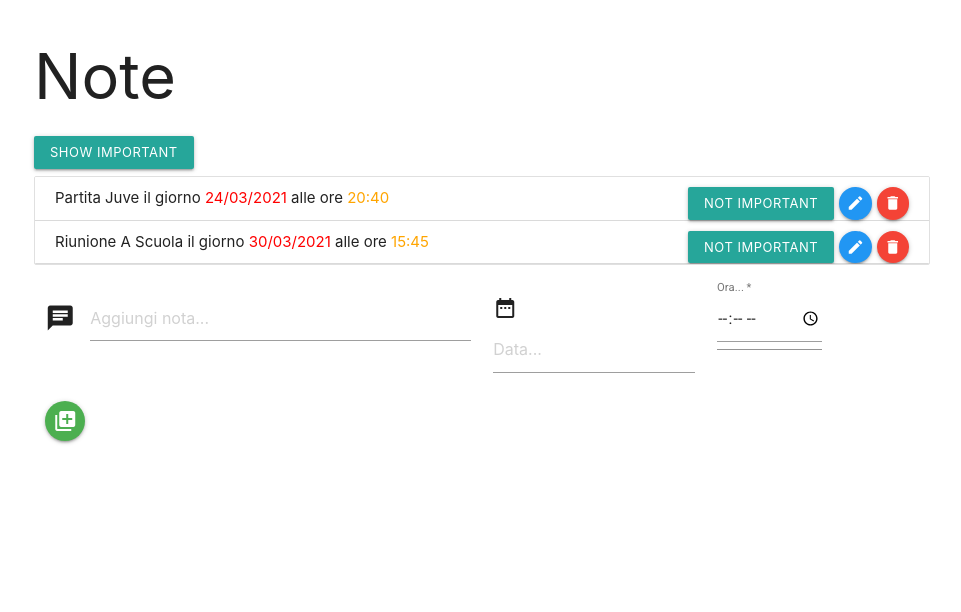
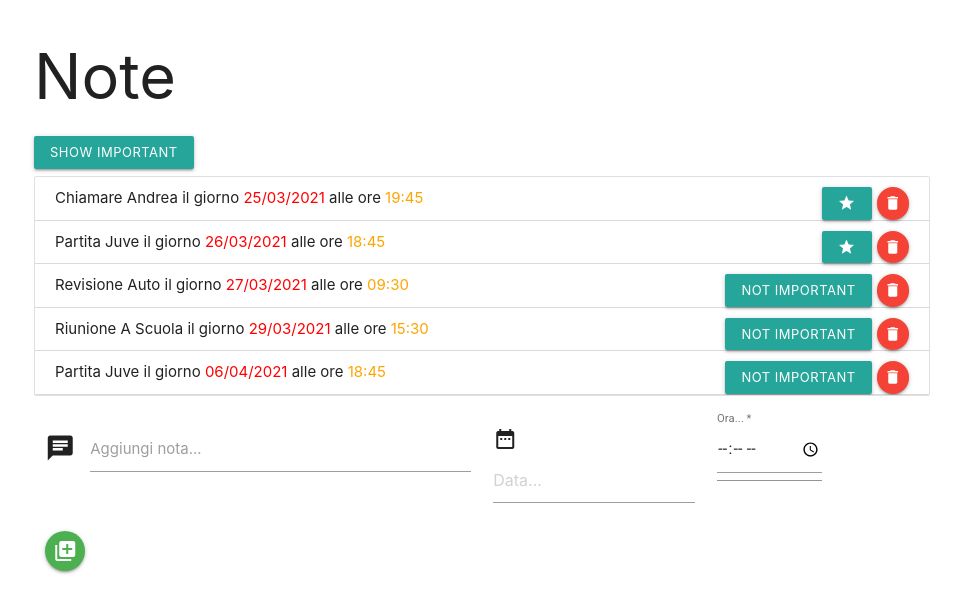
Before and after one commit to freewebsolution/ReactHooks, a React (Create React App) app in the folder notes/: page / in a window 1280 px wide. Shown: the top 612 px of the page, without its empty margins (158-1119 px from the left). Built offline with nearby package versions, Linux system fonts and the light colour scheme; data requests are answered from the project's data file.

Commit message:
Promise ede errori

```diff
--- a/notes/db.json
+++ b/notes/db.json
@@ -2,19 +2,43 @@
   "note": [
     {
       "tema": "partita juve",
-      "giorno": "2021-03-24T23:00:00.000Z",
-      "ora": "20:40",
-      "data": "2021-03-24T19:38:47.574Z",
+      "giorno": "2021-04-06T22:00:00.000Z",
+      "ora": "18:45",
+      "data": "2021-03-23T17:41:56.622Z",
       "important": true,
       "id": 1
     },
     {
-      "tema": "riunione a scuola",
-      "giorno": "2021-03-30T22:00:00.000Z",
-      "ora": "15:45",
-      "data": "2021-03-24T19:39:07.238Z",
+      "tema": "chiamare andrea",
+      "giorno": "2021-03-25T23:00:00.000Z",
+      "ora": "19:45",
+      "data": "2021-03-23T17:42:19.802Z",
+      "important": false,
+      "id": 2
+    },
+    {
+      "tema": "partita juve",
+      "giorno": "2021-03-26T23:00:00.000Z",
+      "ora": "18:45",
+      "data": "2021-03-23T17:56:32.768Z",
+      "important": false,
+      "id": 3
+    },
+    {
+      "tema": "revisione auto",
+      "giorno": "2021-03-27T23:00:00.000Z",
+      "ora": "09:30",
+      "data": "2021-03-23T17:57:46.886Z",
       "important": true,
-      "id": 2
+      "id": 4
+    },
+    {
+      "tema": "Riunione a scuola",
+      "giorno": "2021-03-29T22:00:00.000Z",
+      "ora": "15:30",
+      "data": "2021-03-23T18:00:05.238Z",
+      "important": true,
+      "id": 5
     }
   ]
 }
--- a/notes/package.json
+++ b/notes/package.json
@@ -12,6 +12,7 @@
     "axios": "^0.21.1",
     "moment": "^2.29.1",
     "react": "^17.0.1",
+    "react-datepicker": "^3.6.0",
     "react-dom": "^17.0.1",
     "react-moment": "^1.1.1",
     "react-scripts": "4.0.3",
--- a/notes/src/App.js
+++ b/notes/src/App.js
@@ -5,7 +5,7 @@ import noteService from './services/note'
 import DatePicker from "react-datepicker";
 import "react-datepicker/dist/react-datepicker.css";
 import TextField from '@material-ui/core/TextField';
-import moment from'moment'
+import moment from 'moment'
 const App = (props) => {
   const [note, setNote] = useState([])
   const [newNote, setNewNote] = useState('')
@@ -17,7 +17,7 @@ const App = (props) => {
     noteService
       .getAll()
       .then(res => {
-        setNote(res.data.sort((a,b) => b.giorno > a.giorno ? -1 : 1))
+        setNote(res.data.sort((a, b) => b.giorno > a.giorno ? -1 : 1))
 
       })
   }, [])
@@ -40,20 +40,15 @@ const App = (props) => {
         setNewOur('')
       })
   }
-  const selectNoteOf = (id) => {
-    const nota = note.find(n => n.id === id)
-    const day = nota.giorno ? new Date(nota.giorno) : null
-    //console.log('tema :',nota.tema, 'Giorno: ',day, 'Ora: ',nota.ora, 'Importance: ',nota.important)
-    setNewNote(nota.tema)
-    setNewDay(day)
-    setNewOur(nota.ora)
-  }
   const toggleImportanceOf = id => {
     const nota = note.find(n => n.id === id)
     const changedNote = { ...nota, important: !nota.important }
     noteService
       .update(id, changedNote).then(res => {
         setNote(note.map(nota => nota.id !== id ? nota : res.data))
+      })
+      .catch(error => {
+        alert(`La nota '${nota.tema} non esiste è stata eliminata`)
       })
   }
   const deleteNoteOf = (id, tema) => {
@@ -99,7 +94,6 @@ const App = (props) => {
             nota={nota}
             toggleImportance={() => toggleImportanceOf(nota.id)}
             deleteNote={() => deleteNoteOf(nota.id, nota.tema)}
-            editNote={() => selectNoteOf(nota.id)}
           />
         )}
       </ul>
@@ -109,19 +103,18 @@ const App = (props) => {
             <div className="input-field col s6">
               <i className="material-icons prefix">chat</i>
               <input
-                id="tema"
-                placeholder='Aggiungi nota...'
+                id="icon_prefix"
                 type="text"
                 className="validate"
                 name='tema'
                 onChange={handleNoteChange}
                 value={newNote}
-                defaultValue={note.tema}
                 required
               />
+              <label htmlFor="icon_prefix">Aggiungi nota...</label>
             </div>
             <div className="col s3">
-              <div style={{marginTop:'16px'}}>
+              <div style={{ marginTop: '16px' }}>
                 <i className="material-icons prefix" style={{ marginRight: '5px' }}>date_range</i>
                 <DatePicker
                   autoComplete='off'
--- a/notes/src/components/Note.js
+++ b/notes/src/components/Note.js
@@ -1,7 +1,7 @@
 import moment from 'moment';
 import React from 'react';
 
-const Note = ({ nota, toggleImportance, deleteNote,editNote }) => {
+const Note = ({ nota, toggleImportance, deleteNote }) => {
     const day = moment(nota.giorno).format('DD/MM/yyyy')
     //const label = nota.important ? 'Definisci  non importante' : 'Definisci importante'
     return (
@@ -9,7 +9,6 @@ const Note = ({ nota, toggleImportance, deleteNote,editNote }) => {
             <span className='title'><span style={{ textTransform: 'capitalize' }}>{nota.tema}</span> il giorno <span style={{ color: 'red' }}>{day}</span> alle ore <span style={{ color: 'orange' }}>{nota.ora}</span> </span>
             <span className="secondary-content">
                 <button className='waves-effect waves-light btn-small ' onClick={toggleImportance}>{nota.important ? 'not important' : <i className="material-icons">grade</i>}</button>
-                <button onClick={editNote} style={{ marginLeft: '5px' }} className='btn-floating btn-small waves-effect waves-light blue'> <i className="material-icons">mode_edit</i></button>
                 <button onClick={deleteNote} style={{ marginLeft: '5px' }} className='btn-floating btn-small waves-effect waves-light red'> <i className="material-icons">delete</i></button>
             </span>
 
--- a/notes/src/services/note.js
+++ b/notes/src/services/note.js
@@ -12,12 +12,8 @@ const create = newObj => {
     return axios.post(baseUrl, newObj)
 }
 
-//modifica dati PUT Importance
+//modifica dati PUT
 const update =(id, newObj) => {
-    return axios.put(`${baseUrl}/${id}`, newObj)
-}
-//modifica dati PUT Nota
-const edit = (id, newObj) => {
     return axios.put(`${baseUrl}/${id}`, newObj)
 }
 //elimina dati DELETE
@@ -29,8 +25,7 @@ const exportedObject = {
     getAll,
     create,
     update,
-    elimina,
-    edit
+    elimina
 };
 
 export default exportedObject;
```
Also changed, not shown: 1 other file (tests, documents, lock files or other folders).
